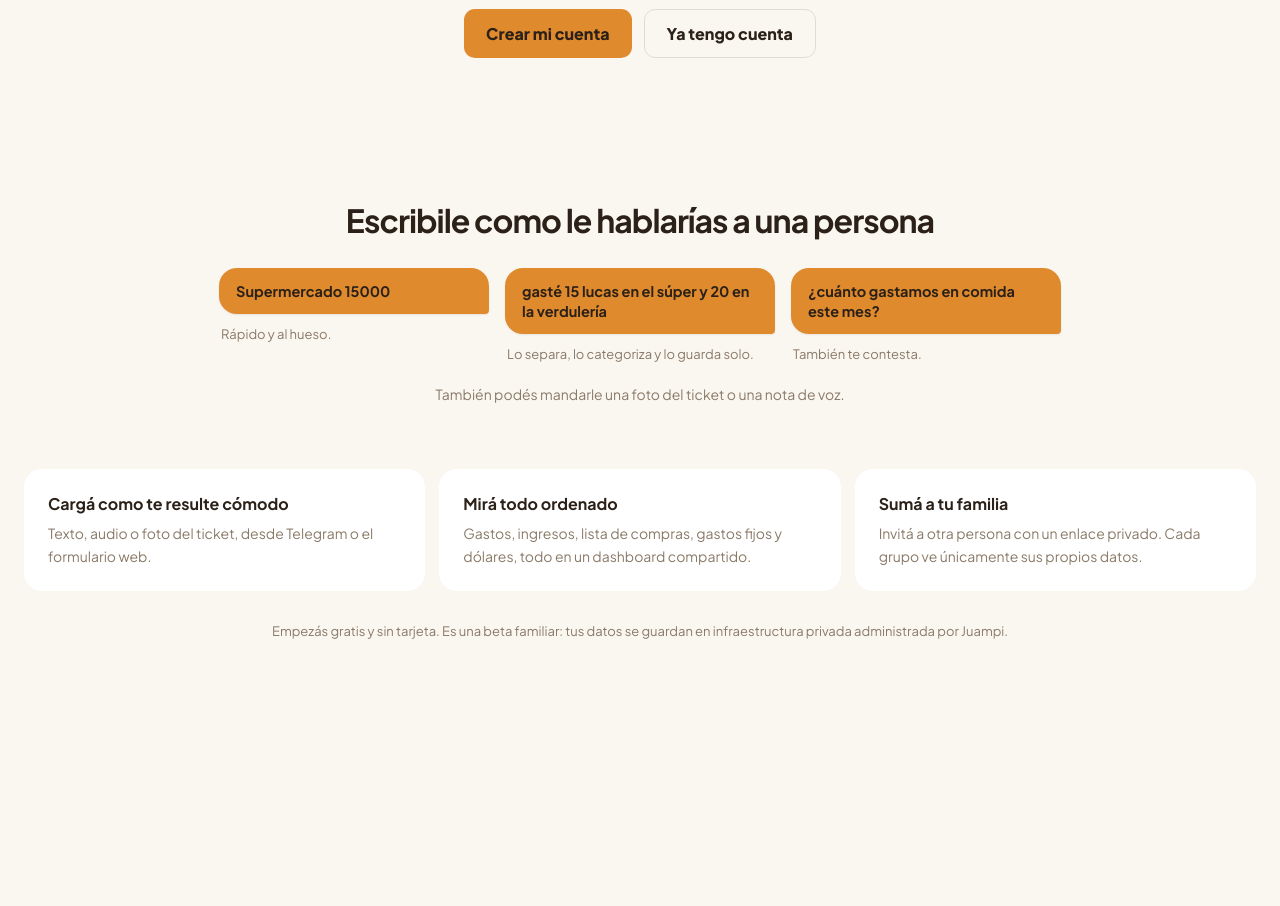
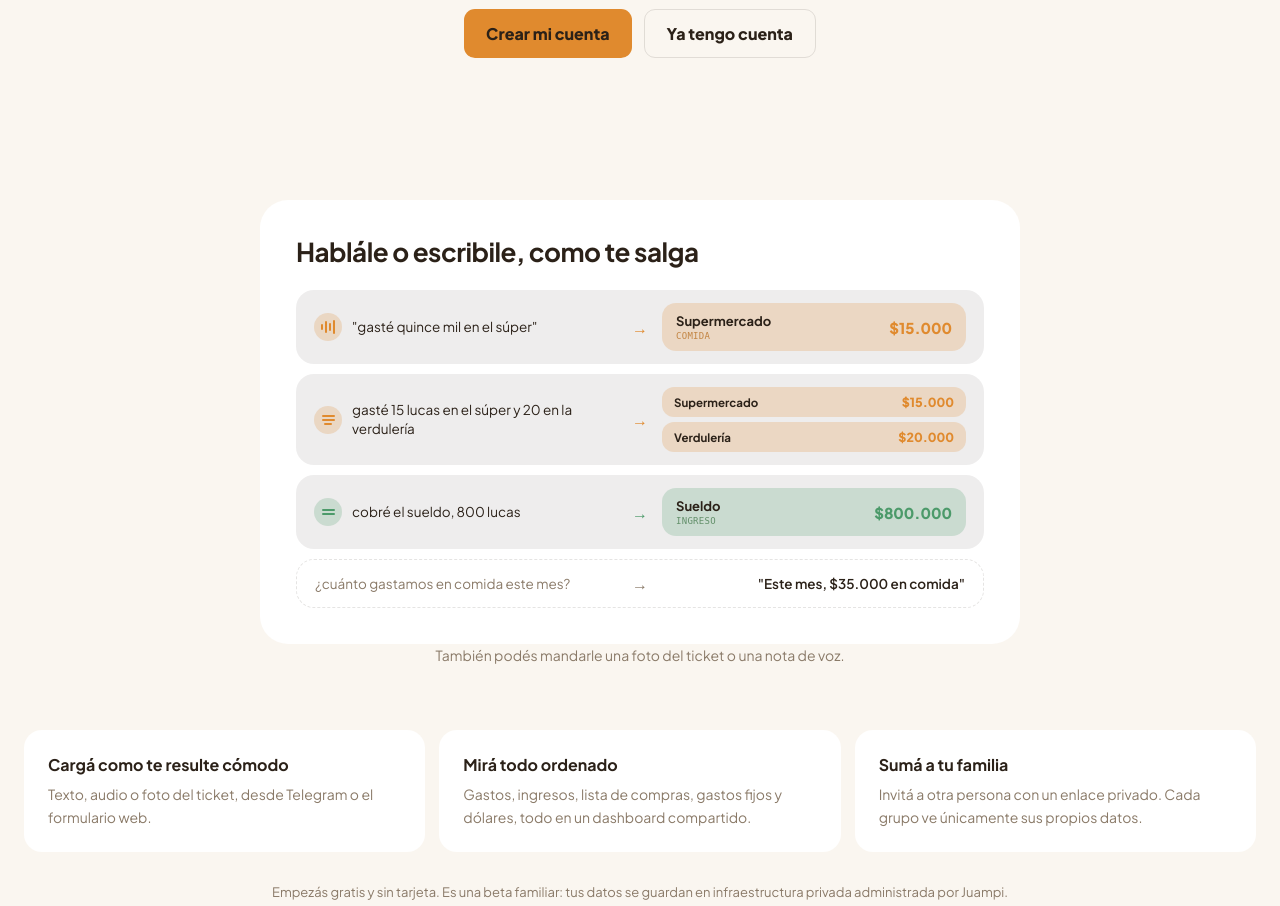
Before and after one commit to juanfino/LightWeightExpenseTracker, a Flask app: page / in a window 1280 px wide. Shown: the part 453-1359 px from the top of the page. Before the commit the page ends 1092 px from the top, so only its background shows below. Run offline with Flask 3, Linux system fonts and the light colour scheme; some libraries are stand-ins or nearby versions.

Commit message:
Redesign landing's logging section with before/after rows (design ref 1b)
Replaces the chat-bubble treatment with the "1b" direction from the
design reference (design-ref/Mangoteca - Logging Section Directions):
each row shows the raw message (voice, typed, income) with an icon,
an arrow, and the resulting categorized record — plus a Q&A row
showing an actual answer instead of just a caption. Adds the income
example row from the reference. Colors/surfaces reuse the existing
--accent/--green/--card tokens so it stays on-theme in light and dark.

Co-Authored-By: Claude Sonnet 5 <noreply@anthropic.com>

```diff
--- a/gastos/app/templates/auth_base.html
+++ b/gastos/app/templates/auth_base.html
@@ -27,11 +27,39 @@
     .google-button{gap:10px}.google-mark{width:1.15em;height:1.15em;flex-shrink:0}
     .divider{display:flex;align-items:center;gap:12px;color:var(--muted);font-size:12px;margin:20px 0}.divider:before,.divider:after{content:"";height:1px;background:var(--line);flex:1}.error{color:var(--danger);background:#ff5c4d14;border:1px solid #ff5c4d44;border-radius:10px;padding:11px 13px;font-size:13px}.notice{color:var(--text);background:color-mix(in srgb,var(--accent) 12%,transparent);border:1px solid color-mix(in srgb,var(--accent) 30%,transparent);border-radius:10px;padding:11px 13px;font-size:13px}.foot{text-align:center;font-size:13px;margin-top:20px}.hero{padding:90px 0 110px;text-align:center}.hero h1{font-size:clamp(38px,7vw,72px);max-width:850px;margin:0 auto 24px;letter-spacing:-.045em}.hero p{font-size:18px;max-width:650px;margin:0 auto}.hero-actions{display:flex;justify-content:center;gap:12px;margin:32px auto}.hero-actions .button{width:auto;margin:0;padding-inline:22px}
     .feature-grid{display:grid;grid-template-columns:repeat(3,1fr);gap:14px;margin:0 auto 90px}.feature{background:var(--card);border:0;border-radius:18px;padding:24px;text-align:left}.feature strong{display:block;margin-bottom:8px}.feature p{font-size:14px;margin:0}.trust{color:var(--muted);font-size:13px;text-align:center;margin:-60px auto 80px}
-    .input-showcase{width:min(100%,860px);margin:0 auto 64px;text-align:center}.input-showcase h2{font-size:clamp(22px,4vw,32px);margin:0 0 28px;letter-spacing:-.03em}
-    .bubble-row{display:flex;gap:16px;justify-content:center;flex-wrap:wrap;margin-bottom:18px}.bubble-item{flex:1 1 220px;max-width:270px;text-align:left}
-    .bubble{background:var(--accent);color:var(--on-accent);border-radius:18px 18px 4px 18px;padding:13px 17px;font-weight:700;font-size:14.5px;line-height:1.4;box-shadow:0 1px 2px rgba(0,0,0,.08)}
-    .bubble-caption{color:var(--muted);font-size:13px;margin:10px 2px 0}.input-extra{color:var(--muted);font-size:14px;margin:0}
-    .legal{width:min(100%,760px);margin:40px auto 90px}.legal h1{font-size:38px}.legal h2{margin-top:32px}.legal p,.legal li{color:var(--muted);line-height:1.75}@media(max-width:700px){.feature-grid{grid-template-columns:1fr;margin-bottom:70px}}@media(max-width:560px){.shell{width:min(100% - 28px,1344px)}.brand{font-size:17px}.brand-logo{width:30px;height:30px}.nav{gap:8px;font-size:12px}.nav>a{display:none}.theme-select{max-width:96px}.card{padding:22px}.auth-wrap{margin-top:28px}.hero{padding:56px 0 70px}.hero p{font-size:16px}.hero-actions{flex-direction:column}.hero-actions .button{width:100%}.input-showcase{margin-bottom:48px}.bubble-row{flex-direction:column;align-items:center}.bubble-item{max-width:360px;width:100%}}
+    .log-showcase{width:min(100%,760px);margin:0 auto 64px}
+    .log-card{background:var(--card);border-radius:28px;padding:36px}
+    .log-title{font-size:26px;line-height:1.25;margin:0 0 22px;letter-spacing:-.02em;max-width:420px}
+    .log-rows{display:flex;flex-direction:column;gap:10px}
+    .log-row{display:grid;grid-template-columns:1fr auto 1fr;align-items:center;gap:14px;background:color-mix(in srgb,var(--card) 92%,var(--text) 8%);border-radius:18px;padding:13px 18px}
+    .log-row--qa{background:none;border:1.5px dashed var(--line)}
+    .log-msg{display:flex;align-items:center;gap:10px;min-width:0}
+    .log-text{font-size:13.5px;line-height:1.4;color:var(--text)}
+    .log-icon{width:28px;height:28px;border-radius:50%;background:color-mix(in srgb,var(--accent) 22%,transparent);display:flex;align-items:center;justify-content:center;gap:2px;flex-shrink:0}
+    .log-row--income .log-icon{background:color-mix(in srgb,var(--green) 22%,transparent)}
+    .log-icon i{display:block;background:var(--accent);border-radius:1px}
+    .log-row--income .log-icon i{background:var(--green)}
+    .log-icon--text,.log-icon--income{flex-direction:column}
+    .log-icon--voice i{width:2px}.log-icon--voice i:nth-child(1){height:6px}.log-icon--voice i:nth-child(2){height:12px}.log-icon--voice i:nth-child(3){height:8px}.log-icon--voice i:nth-child(4){height:14px}
+    .log-icon--text i{height:2px}.log-icon--text i:nth-child(1){width:13px}.log-icon--text i:nth-child(2){width:13px}.log-icon--text i:nth-child(3){width:8px}
+    .log-icon--income i{height:2px;width:13px}
+    .log-arrow{font-size:16px;font-weight:700;color:var(--accent);text-align:center}
+    .log-row--income .log-arrow{color:var(--green)}.log-row--qa .log-arrow{color:var(--muted)}
+    .log-result{background:color-mix(in srgb,var(--accent) 22%,transparent);border-radius:14px;padding:10px 14px;display:flex;align-items:center;justify-content:space-between;gap:10px}
+    .log-row--income .log-result{background:color-mix(in srgb,var(--green) 22%,transparent)}
+    .log-result-main{display:flex;flex-direction:column;gap:2px}
+    .log-result-label{font-size:13px;font-weight:700;color:var(--text)}
+    .log-result-tag{font:500 9px ui-monospace,monospace;letter-spacing:.03em;color:color-mix(in srgb,var(--accent) 65%,var(--muted) 35%)}
+    .log-row--income .log-result-tag{color:color-mix(in srgb,var(--green) 65%,var(--muted) 35%)}
+    .log-result-amount{font-size:15px;font-weight:800;color:var(--accent);white-space:nowrap}
+    .log-row--income .log-result-amount{color:var(--green)}
+    .log-result--stack{flex-direction:column;align-items:stretch;gap:5px;background:none;padding:0}
+    .log-result--stack .log-result-line{background:color-mix(in srgb,var(--accent) 22%,transparent);border-radius:12px;padding:7px 12px;display:flex;align-items:center;justify-content:space-between}
+    .log-result--stack .log-result-line .log-result-label{font-size:11.5px}.log-result--stack .log-result-line .log-result-amount{font-size:12.5px}
+    .log-question{font-size:13.5px;color:var(--muted)}
+    .log-answer{font-size:13.5px;font-weight:600;color:var(--text);text-align:right}
+    .input-extra{color:var(--muted);font-size:14px;margin:0;text-align:center}
+    .legal{width:min(100%,760px);margin:40px auto 90px}.legal h1{font-size:38px}.legal h2{margin-top:32px}.legal p,.legal li{color:var(--muted);line-height:1.75}@media(max-width:700px){.feature-grid{grid-template-columns:1fr;margin-bottom:70px}.log-row{grid-template-columns:1fr;gap:8px}.log-row:not(.log-row--qa) .log-arrow{transform:rotate(90deg)}.log-row--qa{text-align:left}.log-row--qa .log-answer{text-align:left}}@media(max-width:560px){.shell{width:min(100% - 28px,1344px)}.brand{font-size:17px}.brand-logo{width:30px;height:30px}.nav{gap:8px;font-size:12px}.nav>a{display:none}.theme-select{max-width:96px}.card{padding:22px}.auth-wrap{margin-top:28px}.hero{padding:56px 0 70px}.hero p{font-size:16px}.hero-actions{flex-direction:column}.hero-actions .button{width:100%}.log-showcase{margin-bottom:48px}.log-card{padding:24px}.log-title{font-size:20px}}
   </style>
   {% if turnstile_site_key %}<script src="https://challenges.cloudflare.com/turnstile/v0/api.js" async defer></script>{% endif %}
 </head>
--- a/gastos/app/templates/landing.html
+++ b/gastos/app/templates/landing.html
@@ -9,20 +9,54 @@
     <a class="button secondary" href="{{ url_for('login') }}">Ya tengo cuenta</a>
   </div>
 </main>
-<section class="input-showcase" aria-label="Cómo funciona la carga">
-  <h2>Escribile como le hablarías a una persona</h2>
-  <div class="bubble-row">
-    <div class="bubble-item">
-      <div class="bubble">Supermercado 15000</div>
-      <p class="bubble-caption">Rápido y al hueso.</p>
-    </div>
-    <div class="bubble-item">
-      <div class="bubble">gasté 15 lucas en el súper y 20 en la verdulería</div>
-      <p class="bubble-caption">Lo separa, lo categoriza y lo guarda solo.</p>
-    </div>
-    <div class="bubble-item">
-      <div class="bubble">¿cuánto gastamos en comida este mes?</div>
-      <p class="bubble-caption">También te contesta.</p>
+<section class="log-showcase" aria-label="Cómo funciona la carga">
+  <div class="log-card">
+    <h2 class="log-title">Hablále o escribile, como te salga</h2>
+    <div class="log-rows">
+      <div class="log-row">
+        <div class="log-msg">
+          <span class="log-icon log-icon--voice" aria-hidden="true"><i></i><i></i><i></i><i></i></span>
+          <span class="log-text">&quot;gasté quince mil en el súper&quot;</span>
+        </div>
+        <span class="log-arrow" aria-hidden="true">→</span>
+        <div class="log-result">
+          <div class="log-result-main">
+            <span class="log-result-label">Supermercado</span>
+            <span class="log-result-tag">COMIDA</span>
+          </div>
+          <span class="log-result-amount">$15.000</span>
+        </div>
+      </div>
+      <div class="log-row">
+        <div class="log-msg">
+          <span class="log-icon log-icon--text" aria-hidden="true"><i></i><i></i><i></i></span>
+          <span class="log-text">gasté 15 lucas en el súper y 20 en la verdulería</span>
+        </div>
+        <span class="log-arrow" aria-hidden="true">→</span>
+        <div class="log-result log-result--stack">
+          <div class="log-result-line"><span class="log-result-label">Supermercado</span><span class="log-result-amount">$15.000</span></div>
+          <div class="log-result-line"><span class="log-result-label">Verdulería</span><span class="log-result-amount">$20.000</span></div>
+        </div>
+      </div>
+      <div class="log-row log-row--income">
+        <div class="log-msg">
+          <span class="log-icon log-icon--income" aria-hidden="true"><i></i><i></i></span>
+          <span class="log-text">cobré el sueldo, 800 lucas</span>
+        </div>
+        <span class="log-arrow" aria-hidden="true">→</span>
+        <div class="log-result">
+          <div class="log-result-main">
+            <span class="log-result-label">Sueldo</span>
+            <span class="log-result-tag">INGRESO</span>
+          </div>
+          <span class="log-result-amount">$800.000</span>
+        </div>
+      </div>
+      <div class="log-row log-row--qa">
+        <span class="log-question">¿cuánto gastamos en comida este mes?</span>
+        <span class="log-arrow" aria-hidden="true">→</span>
+        <span class="log-answer">&quot;Este mes, $35.000 en comida&quot;</span>
+      </div>
     </div>
   </div>
   <p class="input-extra">También podés mandarle una foto del ticket o una nota de voz.</p>
```
Also changed, not shown: gastos/tests/test_auth_security.py (+3 -1 lines), gastos/CHANGELOG.md.
